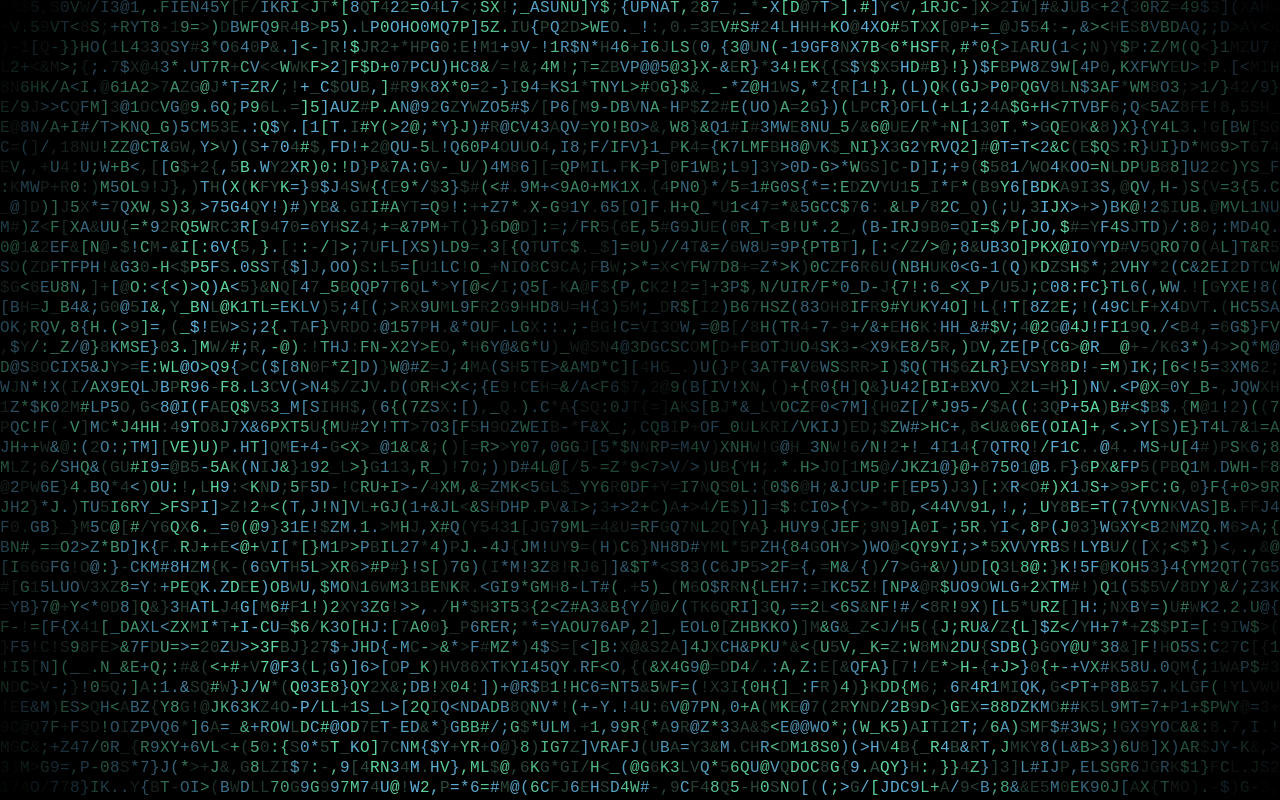
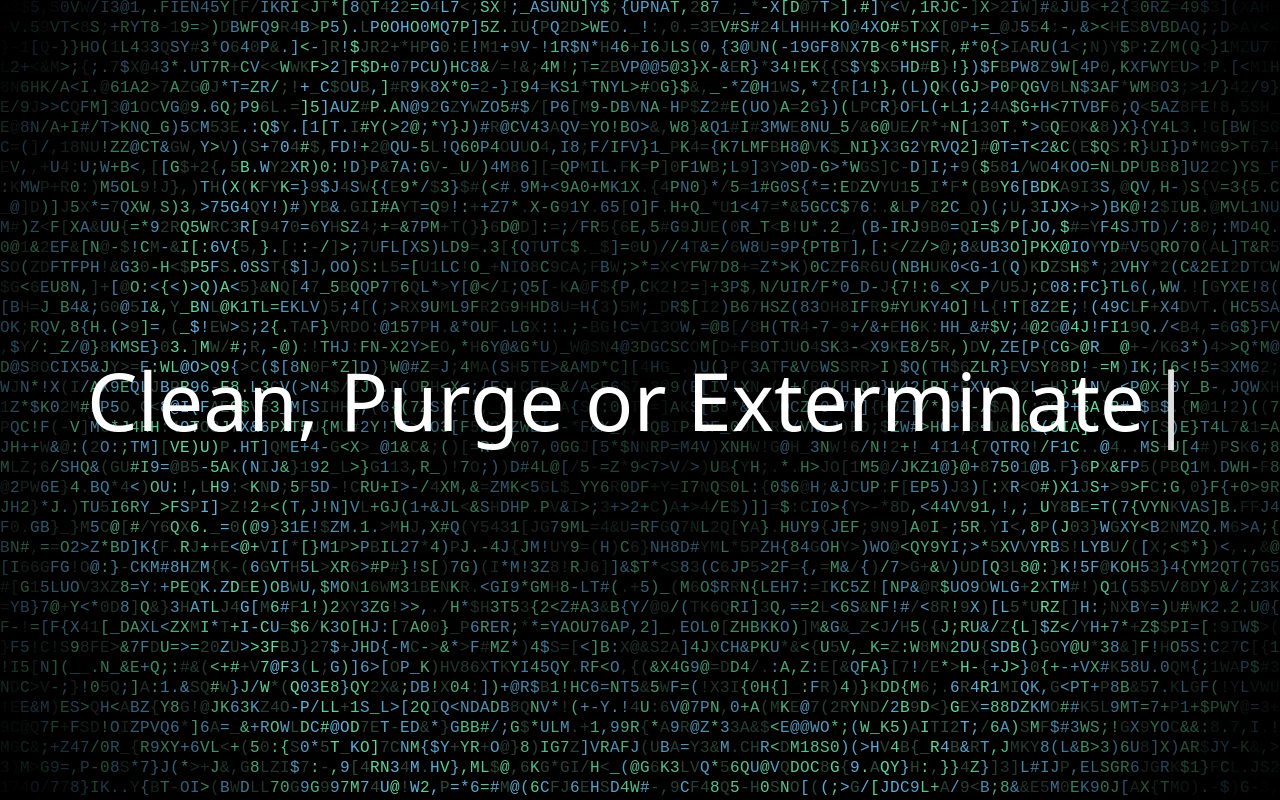
Before and after one commit to Singh-Ishu/SIH2025, a React (Vite) app in the folder frontend/: page / in a window 1280 px wide. Built offline with nearby package versions, Linux system fonts and the light colour scheme.

Commit message:
Add Landing to the App

```diff
--- a/frontend/src/App.jsx
+++ b/frontend/src/App.jsx
@@ -1,10 +1,12 @@
 import Background from "../pages/Background/Background";
+import Landing from "../pages/Landing/Landing";
 import "./App.css";
 
 function App() {
     return (
         <div className="App">
             <Background />
+            <Landing />
         </div>
     );
 }
```
